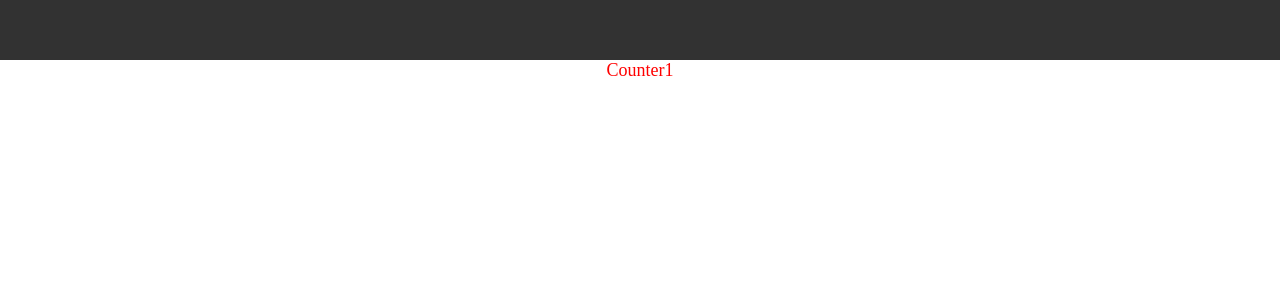
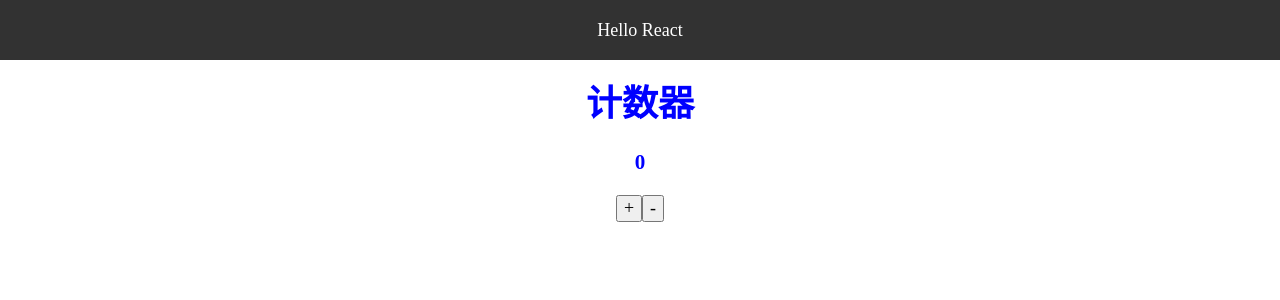
Before and after one commit to zhaozhuoboy/react-template, a React app: page / in a window 1280 px wide. Shown: the top 300 px of the page. Built offline with nearby package versions, Linux system fonts and the light colour scheme.

Commit message:
HMR 生效

```diff
--- a/package.json
+++ b/package.json
@@ -5,7 +5,7 @@
   "main": "index.js",
   "scripts": {
     "test": "echo \"Error: no test specified\" && exit 1",
-    "start": "webpack-dev-server --inline --hot --progress --color",
+    "start": "webpack-dev-server --config ./webpack.config.js --inline --progress --color",
     "build": "webpack --config webpack.prod.js --progress --color"
   },
   "repository": {
@@ -37,6 +37,7 @@
     "postcss-loader": "^2.1.5",
     "purify-css": "^1.2.5",
     "purifycss-webpack": "^0.7.0",
+    "react-hot-loader": "^3.1.3",
     "style-loader": "^0.21.0",
     "webpack": "^4.15.1",
     "webpack-bundle-analyzer": "^2.13.1",
--- a/src/app/App.jsx
+++ b/src/app/App.jsx
@@ -1,6 +1,6 @@
 import React,{ Component } from 'react';
 import Home from './page/Home';
-export default class App extends Component{
+class App extends Component{
     constructor(props){
         super(props)
     }
@@ -10,3 +10,4 @@ export default class App extends Component{
         )
     }
 }
+export default App;
--- a/src/app/components/Count.jsx
+++ b/src/app/components/Count.jsx
@@ -1,11 +1,25 @@
 import React from 'react';
 export default class Count extends React.Component {
+	state={
+		count:0
+	}
+	jia=()=>{
+		this.setState({
+			count:this.state.count+1
+		})
+	}
 	render() {
 		const style = {
 			color: "blue",
 		}
+
 		return (
-			<div>Counter1</div>
+			<div>
+				<h1>计数器</h1>
+				<h3>{this.state.count}</h3>
+				<button onClick={()=>this.jia()}>+</button>
+				<button>-</button>
+			</div>
 		)
 	}
 }
--- a/src/app/page/Home.jsx
+++ b/src/app/page/Home.jsx
@@ -5,7 +5,7 @@ export default class Home extends React.Component{
     render(){
         return (
             <div>
-                <header style={styles.header}></header>
+                <header style={styles.header}>Hello React</header>
                 <Count />
             </div>
         )
@@ -15,6 +15,8 @@ const styles={
     header:{
         width:"100%",
         height:60,
-        background:"#323232"
+        background:"#323232",
+        color:"#FFF",
+        lineHeight:"60px"
     }
 }
--- a/src/style/index.less
+++ b/src/style/index.less
@@ -2,6 +2,6 @@
 .hello{
     text-align: center;
     font-size: 18px;
-    color:red;
+    color:blue;
 
 }
--- a/webpack.config.js
+++ b/webpack.config.js
@@ -5,25 +5,27 @@ let webpack = require('webpack');
 let config = require('./config')
 
 module.exports = {
-    // entry:"./src/index.js",//入口
     devtool: "cheap-source-map",
     performance: {
         hints: false, // 性能提示[warning,error,false],
     },
     entry: {
-        index: [`webpack-dev-server/client?http://localhost:${config.port}/`,"./src/index.js"]
+        index: [
+            "webpack-dev-server/client?http://localhost:3000/",
+            "./src/index.js"
+        ]
     },
     output: {
         filename: "[name].[hash:8].js", //打包文件加8位哈希值清缓存
         //导出路径必须是绝对路径
         path: path.resolve('./build'),
-        publicPath:'/'
+        publicPath: ''
     }, //出口
     devServer: {
         contentBase: "./build",
-        publicPath:'/',
-        port: config.port,
-        inline:true,
+        publicPath: '',
+        port: 3000,
+        inline: true,
         compress: true, //服务器压缩
         open: true, //自动打开浏览器
         hot: true, //开启热更新 要配置webpack自带的热更新插件 webpack.HotModuleReplacementPlugin
@@ -35,7 +37,7 @@ module.exports = {
         rules: [{
             test: /\.jsx?$/,
             exclude: /node_modules/,
-                include: path.resolve(__dirname, 'src'),
+            include: path.resolve(__dirname, './src'),
             loader: "babel-loader"
         },
         {
```
Also changed, not shown: .babelrc, 1 other file (tests, documents, lock files or other folders). Lines whose indentation alone changed are shown as unchanged.
